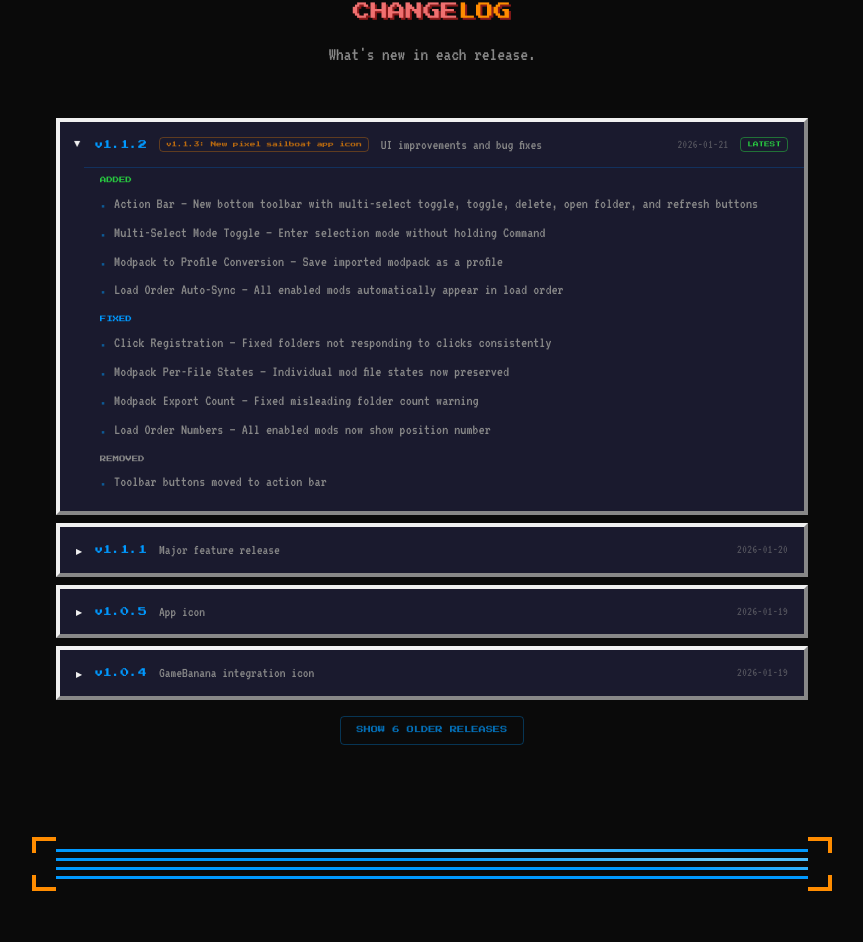
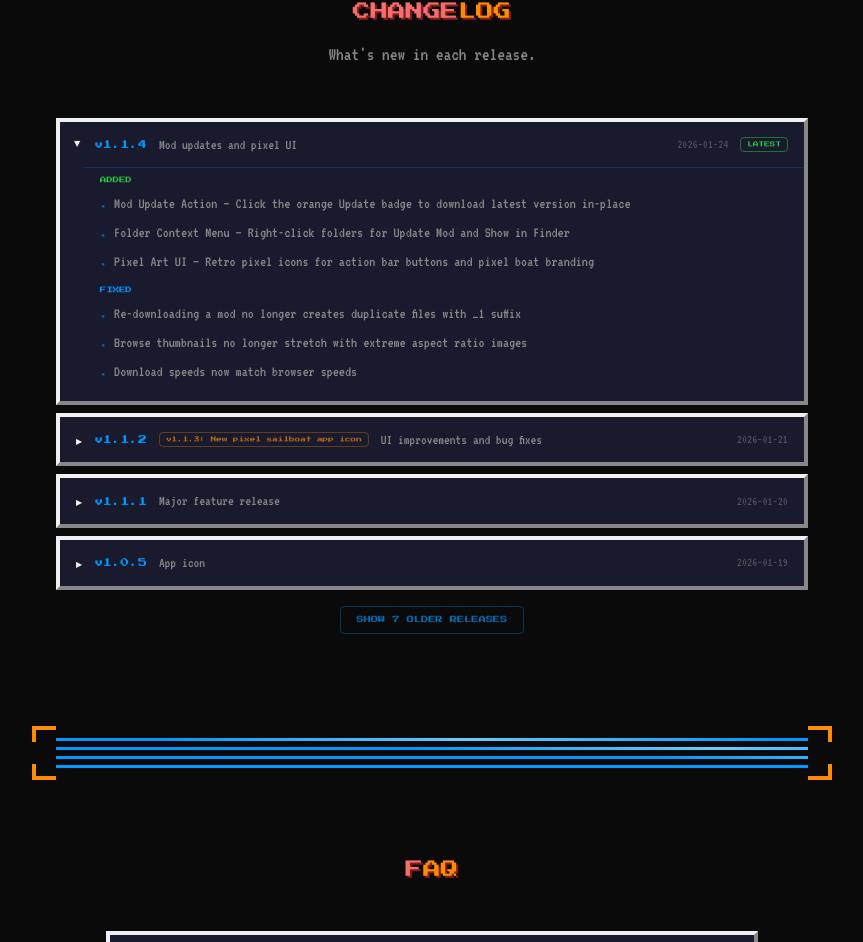
Before and after one commit to proverbiallemon/sailswift-site, a React (Vite) app: page / in a window 1280 px wide. Shown: the part 3174-4116 px from the top of the page, without its empty margins (208-1071 px from the left). Built offline with nearby package versions, Linux system fonts and the light colour scheme.

Commit message:
Add v1.1.4 to changelog

```diff
--- a/src/components/Changelog.tsx
+++ b/src/components/Changelog.tsx
@@ -10,6 +10,29 @@ interface ChangelogEntry {
 }
 
 const CHANGELOG: ChangelogEntry[] = [
+  {
+    version: 'v1.1.4',
+    date: '2026-01-24',
+    subtitle: 'Mod updates and pixel UI',
+    sections: [
+      {
+        title: 'Added',
+        items: [
+          'Mod Update Action — Click the orange Update badge to download latest version in-place',
+          'Folder Context Menu — Right-click folders for Update Mod and Show in Finder',
+          'Pixel Art UI — Retro pixel icons for action bar buttons and pixel boat branding',
+        ],
+      },
+      {
+        title: 'Fixed',
+        items: [
+          'Re-downloading a mod no longer creates duplicate files with _1 suffix',
+          'Browse thumbnails no longer stretch with extreme aspect ratio images',
+          'Download speeds now match browser speeds',
+        ],
+      },
+    ],
+  },
   {
     version: 'v1.1.2',
     date: '2026-01-21',
```
